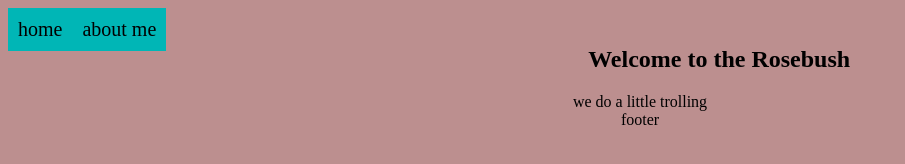
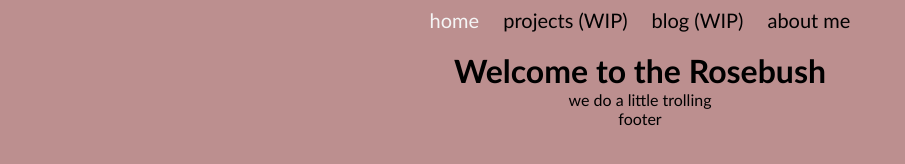
Before and after one commit to dragonthorne/dragonthorne.github.io, a plain HTML site: page index.html in a window 1280 px wide. Shown: the whole page, without its empty margins (0-905 px from the left). Drawn offline with Linux system fonts and the light colour scheme.

Commit message:
lots of style updates, a little bit of other stuff too

```diff
--- /dev/null
+++ b/commonstyles.css
@@ -0,0 +1,12 @@
+html, body {
+    background-color: rosybrown;
+}
+
+body {
+    text-align: center;
+    font-family: 'Trebuchet MS', 'Lucida Sans Unicode', 'Lucida Grande', 'Lucida Sans', Arial, sans-serif;
+}
+
+h1 {
+    margin: 0;
+}
--- a/index.html
+++ b/index.html
@@ -1,5 +1,7 @@
 <!DOCTYPE html>
 <style>
+
+
 
 </style>
 
@@ -7,22 +9,28 @@
     <head>
         <meta charset="utf-8">
         <meta name="viewport" content="width=device-width">
-        <link href="/style.css" rel="stylesheet">
-        <title>thorne's rosebush</title>
+        <link href="/commonstyles.css" rel="stylesheet">
+        <link href="/navstyle.css" rel="stylesheet">
+        <title>Thorne's rosebush</title>
     </head>
 
     <header>
         <nav>
-            <a href="/">home</a>
+            <a href="/" class="current">home</a>
+            <a href="/">projects (WIP)</a>
+            <a href="/">blog (WIP)</a>
             <a href="/about">about me</a>
-            <br>
-            <h1>Welcome to the Rosebush</h1>
         </nav>
+
+        <br>
+        <h1>Welcome to the Rosebush</h1>
     </header>
+
     <body>
         we do a little trolling
 
     </body>
+
     <footer>
         footer
     </footer>
--- /dev/null
+++ b/navstyle.css
@@ -0,0 +1,18 @@
+nav a {
+    font-size: 20px;
+    padding-bottom: 10px;
+    padding-top: 10px;
+    padding-left: 10px;
+    padding-right: 10px;
+    color: black;
+    text-decoration: none;
+    margin: 0px;
+}
+
+nav a.current {
+    color: whitesmoke;
+}
+
+nav a:hover {
+    color: red;
+}
--- a/style.css
+++ /dev/null
@@ -1,32 +0,0 @@
-nav a {
-    font-size: 20px;
-    padding-bottom: 10px;
-    padding-top: 10px;
-    padding-left: 10px;
-    padding-right: 10px;
-    background-color: rgb(0, 182, 182);
-    color: whitesmoke;
-    position: relative;
-    text-decoration: none;
-    float: left;
-    margin: 0px;
-}
-
-html, body {
-    background-color: rosybrown;
-}
-
-body {
-    text-align: center;
-}
-
-nav a {
-font-size: 20px;
-padding-bottom: 10px;
-padding-top: 10px;
-padding-left: 10px;
-padding-right: 10px;
-color: black;
-text-decoration: none;
-margin: 0px;
-}
```
Also changed, not shown: about.html (+3 -2 lines).
